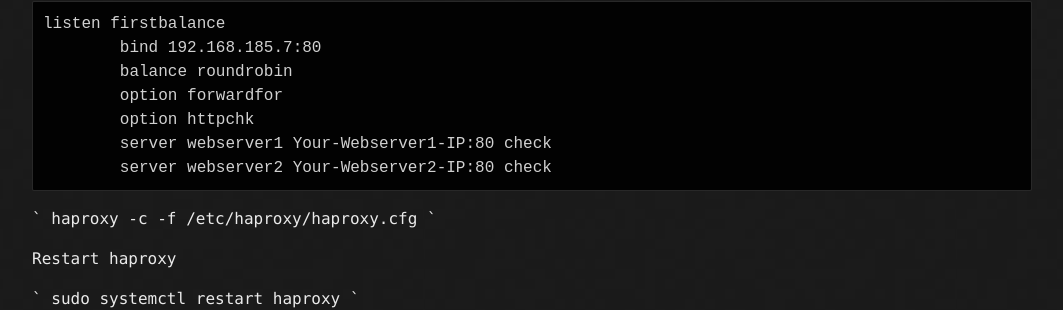
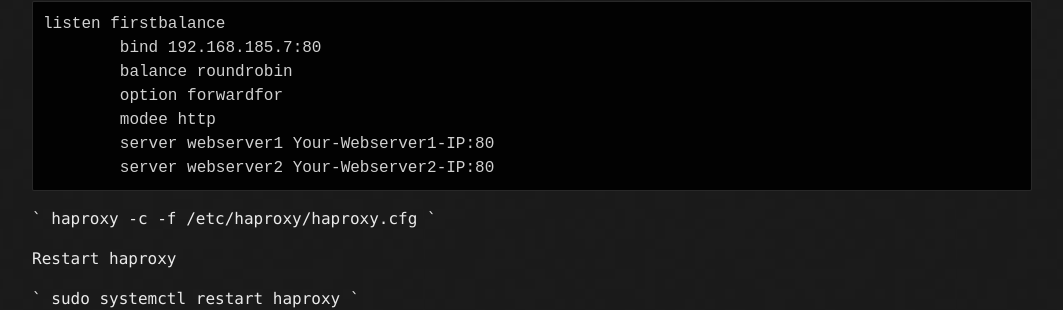
Before and after one commit to iskenyildiz/iskenhub.info, a Jekyll site: the page built from _posts/2019-09-14-Proxy.markdown, in a window 1280 px wide and 900 px high, scrolled down 2507 px. Shown: the part 245-555 px from the top of the window, without its empty margins (108-1171 px from the left). Built offline with Jekyll 4.4.1, drawn with Linux system fonts in a browser that asks for light colours.

Commit message:
Update 2019-09-14-Proxy.markdown

````diff
--- a/_posts/2019-09-14-Proxy.markdown
+++ b/_posts/2019-09-14-Proxy.markdown
@@ -104,9 +104,9 @@ listen firstbalance
         bind 192.168.185.7:80
         balance roundrobin
         option forwardfor
-        option httpchk
-        server webserver1 Your-Webserver1-IP:80 check
-        server webserver2 Your-Webserver2-IP:80 check
+        modee http
+        server webserver1 Your-Webserver1-IP:80
+        server webserver2 Your-Webserver2-IP:80
 ```
 
 `
````
